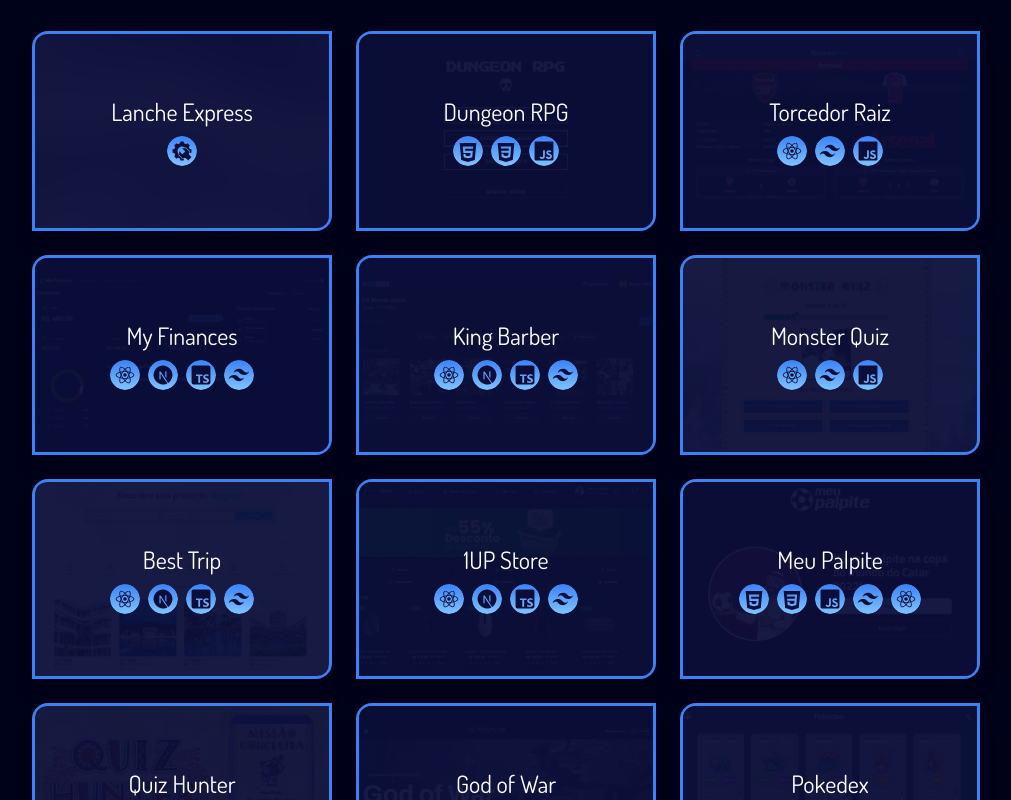
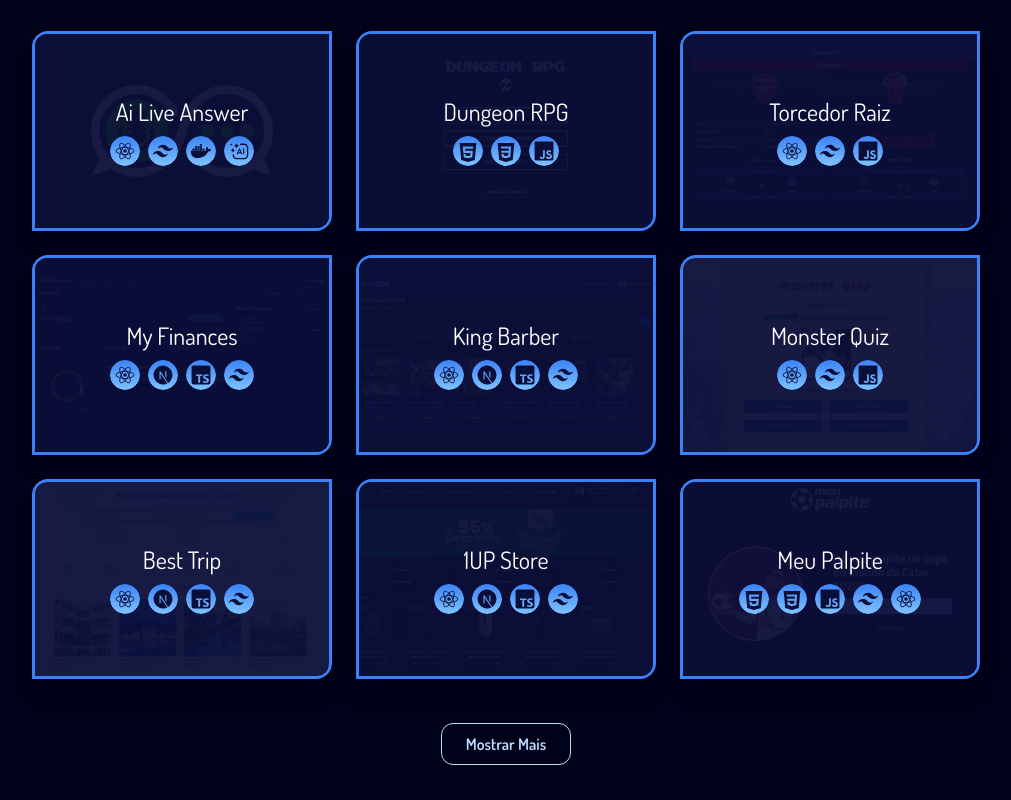
Before and after one commit to marvieiradev/portfolio, a React (Vite) app: page / in a window 1280 px wide. Shown: the part 1500-2300 px from the top of the page, without its empty margins (134-1145 px from the left). Built offline with nearby package versions, Linux system fonts and the light colour scheme.

Commit message:
feat: add new project

```diff
--- a/src/app.jsx
+++ b/src/app.jsx
@@ -11,6 +11,7 @@ export function App() {
   const [project, setProject] = useState("");
   const [showModalEmpty, setShowModalEmpty] = useState(false);
   const [showModal, setShowModal] = useState(false);
+  const [showProjects, setShowProjects] = useState(false);
 
   const handleOnClose = () => {
     setShowModalEmpty(false);
@@ -147,20 +148,20 @@ export function App() {
 
           <div
             onClick={() => {
-              setShowModalEmpty(true);
+              setProject("ai-live-answer");
+              setShowModal(true);
             }}
           >
             <Project
-              classe="project-empty"
-              titulo="Lanche Express"
-              img1="gear"
-              cls2="hidden"
-              cls3="hidden"
-              cls4="hidden"
+              classe="project-ai-live-answer"
+              titulo="Ai Live Answer"
+              img1="reactjs"
+              img2="tailwind"
+              img3="docker"
+              img4="ai"
               cls5="hidden"
             />
           </div>
-
 
           <div
             onClick={() => {
@@ -178,7 +179,6 @@ export function App() {
               cls5="hidden"
             />
           </div>
-
 
           <div
             onClick={() => {
@@ -299,6 +299,8 @@ export function App() {
             />
           </div>
 
+          {showProjects && (
+            <>
               <div
                 onClick={() => {
                   setProject("quiz_hunter");
@@ -400,7 +402,30 @@ export function App() {
                   cls5="hidden"
                 />
               </div>
+
+              {/*<div
+                onClick={() => {
+                  setShowModalEmpty(true);
+                }}
+              >
+                <Project
+                  classe="project-empty"
+                  titulo="Em breve!"
+                  img1="gear"
+                  cls2="hidden"
+                  cls3="hidden"
+                  cls4="hidden"
+                  cls5="hidden"
+                />
+              </div>*/}
+            </>)
+          }
+
         </div>
+
+        <button className="text-center font-bold text-blue-100 border border-blue-100 text-sm px-6 py-2 rounded-xl md:text-base hover:text-blue-900 hover:bg-gradient-to-r from-blue-100 to-blue-300" onClick={() => setShowProjects(!showProjects)}>
+          {showProjects ? "Mostrar Menos" : "Mostrar Mais"}
+        </button>
       </section>
 
       <section
--- a/src/data/modal-projects.js
+++ b/src/data/modal-projects.js
@@ -249,6 +249,27 @@ const projects = [
     btn_repositorio: true,
     link_repositorio: "https://github.com/marvieiradev/game-dungeon-rpg",
   },
+
+  {
+    id: "ai-live-answer",
+    titulo: "Ai Live Answer",
+    subtitulo:
+      "O Ai Live Answer é um sistema de perguntas e respostas em tempo real que pode receber conteúdo via áudio, onde os usuários podem fazer perguntas e receber respostas instantâneas com a ajuda da IA.",
+    info: "",
+    tecnologias: [
+      "React",
+      "Docker",
+      "PostgreSQL com Drizzle",
+      "Tailwind CSS",
+      "Inteligência Artificial",
+    ],
+    video: "https://www.youtube.com/embed/xRTXtfXROdA",
+    data: "Julho de 2025",
+    btn_projeto: false,
+    link_projeto: "",
+    btn_repositorio: true,
+    link_repositorio: "https://github.com/marvieiradev/ai-live-answer",
+  },
 ];
 
 export default projects;
--- a/src/global.css
+++ b/src/global.css
@@ -118,6 +118,10 @@ section .container div {
   background-image: url("../../images/projects/project-dungeon-rpg.jpg");
 }
 
+.project-ai-live-answer {
+  background-image: url("../../images/projects/project-ai-live-answer.jpg");
+}
+
 .reveal {
   position: relative;
   transform: translateX(-150px);
```
Also changed, not shown: public/images/projects/project-ai-live-answer.jpg (added), src/scripts.js (line endings or trailing spaces). Lines whose indentation alone changed are shown as unchanged.
